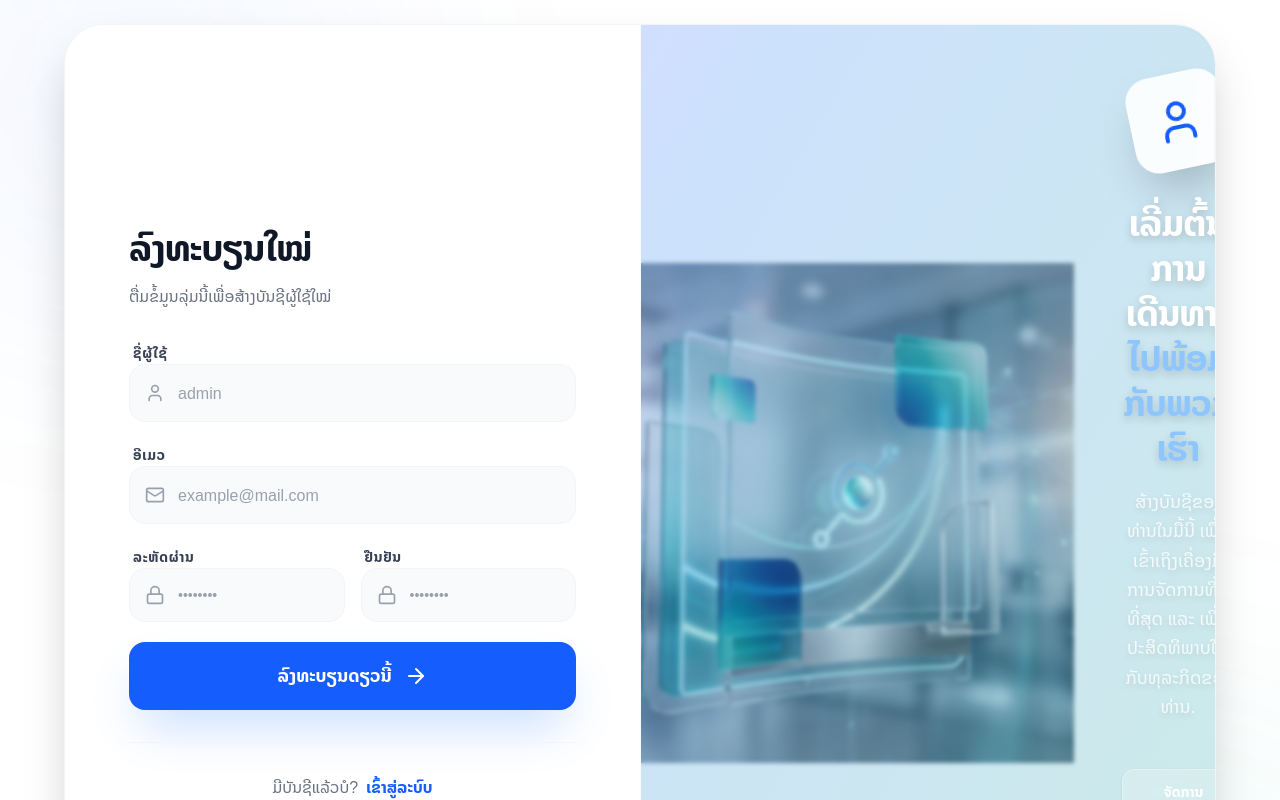
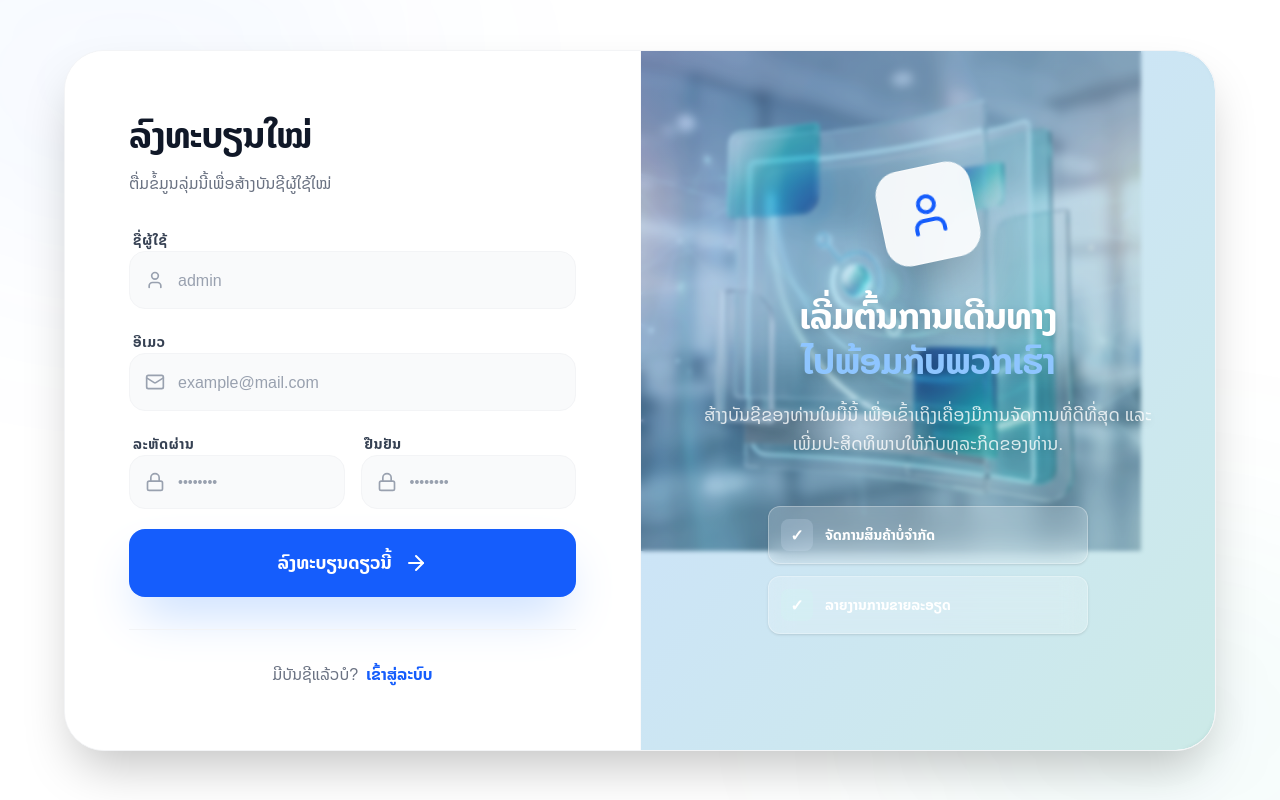
Before and after one commit to huevangxp/next-beginner, a Next.js app: page /register in a window 1280 px wide. Shown: the top 800 px of the page. Built offline with nearby package versions, Linux system fonts and the light colour scheme.

Commit message:
commit Thu 12/18/2025 13:45:35.15

```diff
--- a/app/register/page.tsx
+++ b/app/register/page.tsx
@@ -67,6 +67,7 @@ const RegisterPage = () => {
             width={500}
             height={500}
             alt="Auth Illustration"
+            className="absolute inset-0 object-cover opacity-90 scale-x-[-1]"
           />
           <div className="absolute inset-0 bg-gradient-to-br from-blue-600/20 to-teal-600/20 backdrop-blur-[2px]"></div>
 
```
